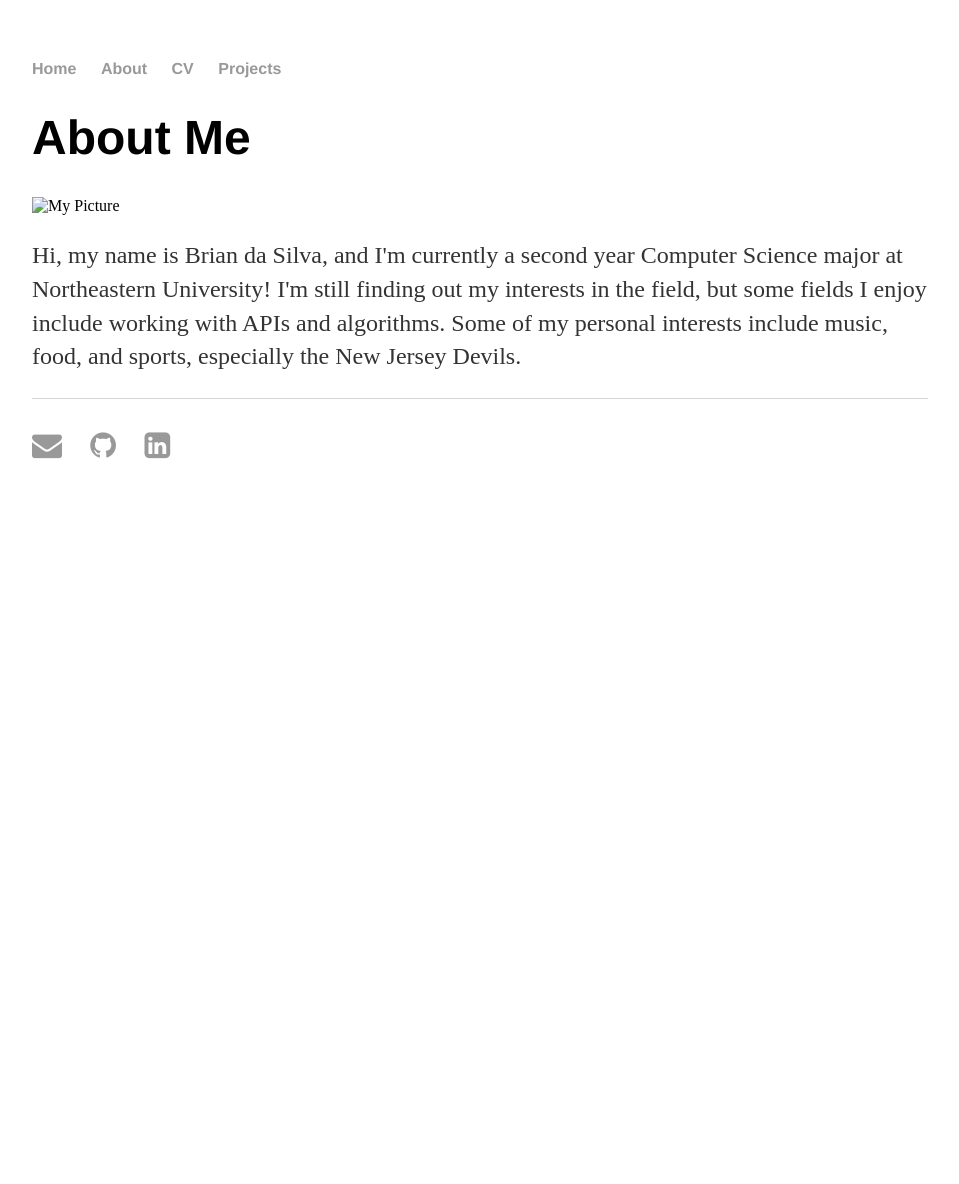
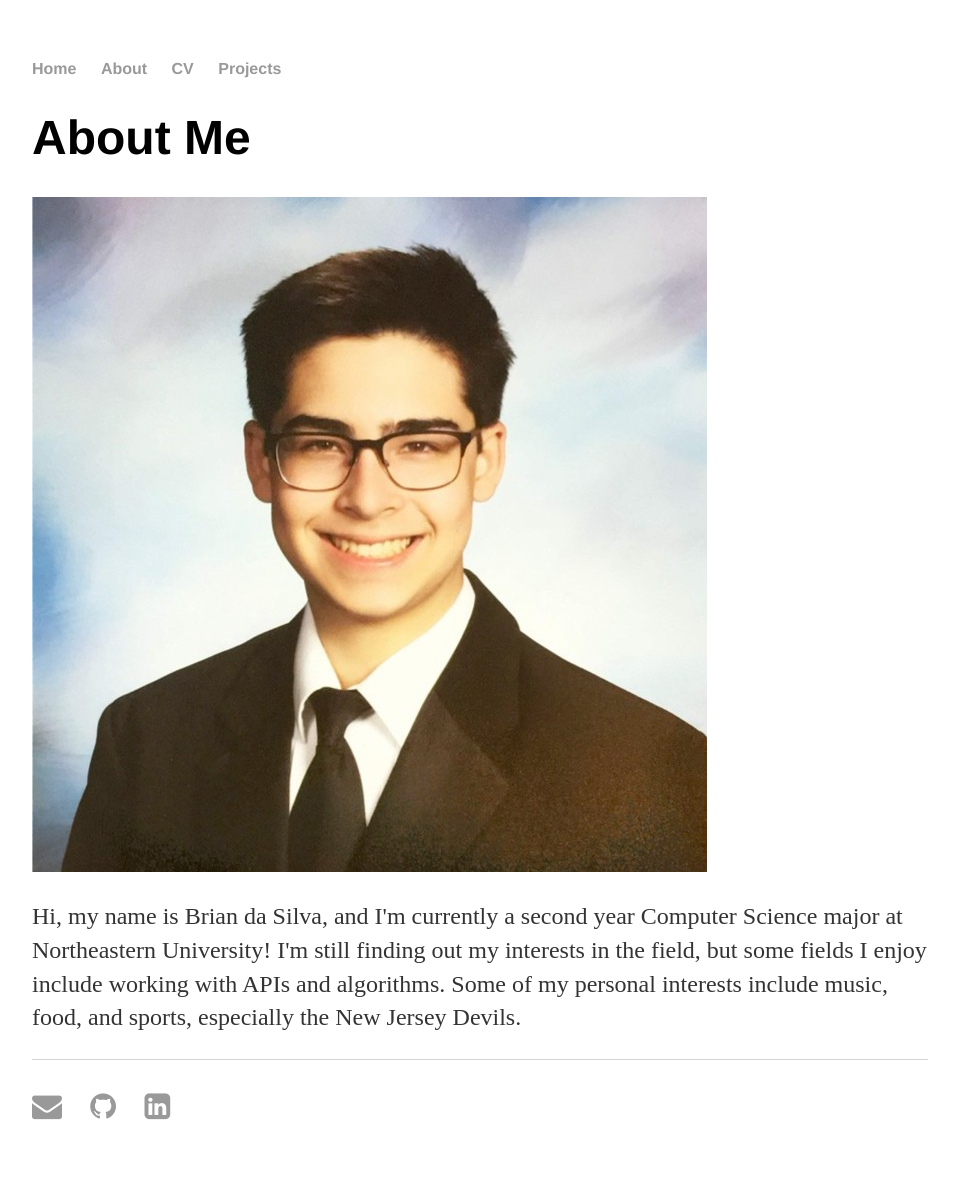
Before and after one commit to br1317/br1317.github.io, a Jekyll site: the page built from about/index.html, in a window 1280 px wide. Shown: the whole page, without its empty margins (160-1119 px from the left). Built offline with Jekyll 4.4.1, drawn with Linux system fonts in a browser that asks for light colours; before the commit the page ends 900 px from its top, so only the background shows below that.

Commit message:
Update index.html

```diff
--- a/about/index.html
+++ b/about/index.html
@@ -4,6 +4,6 @@ title: Brian da Silva || CS Major @ Northeastern University
 ---
 <div class="blurb">
 	<h1>About Me</h1>
-	<img src="briandasilva.github.io/img/pic.jpg" alt="My Picture">
+	<img src="/img/pic.jpg" alt="My Picture">
 	<p>Hi, my name is Brian da Silva, and I'm currently a second year Computer Science major at Northeastern University! I'm still finding out my interests in the field, but some fields I enjoy include working with APIs and algorithms. Some of my personal interests include music, food, and sports, especially the New Jersey Devils. </a></p>
 </div><!-- /.blurb -->
```
